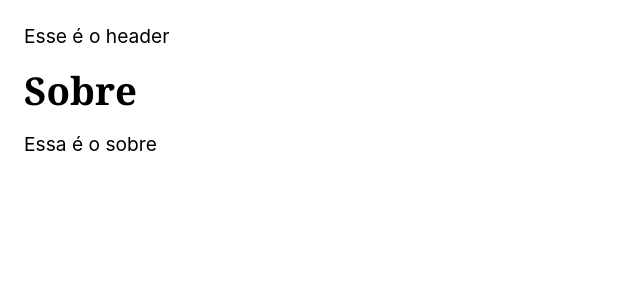
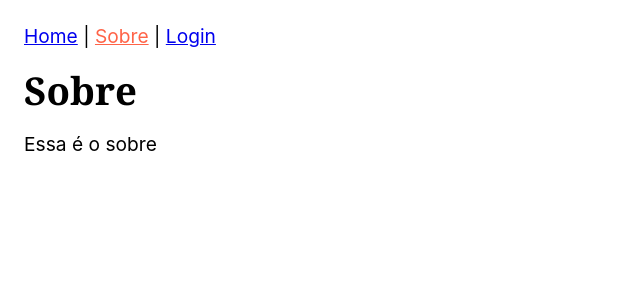
Before and after one commit to AysllaGomes/react-hooks, a React (Create React App) app: page /sobre in a window 1280 px wide. Shown: the top 300 px of the page, without its empty margins (0-640 px from the left). Built offline with nearby package versions, Linux system fonts and the light colour scheme.

Commit message:
[UPT] Utilizando Links e NavLink, além do navigate para redirecionamento

```diff
--- a/src/App.js
+++ b/src/App.js
@@ -2,6 +2,7 @@ import React from 'react';
 import './App.css';
 import { BrowserRouter, Routes, Route } from 'react-router-dom';
 import Home from './Home';
+import Login from './Login';
 import Sobre from './Sobre';
 import Header from './Header';
 import NaoEncontrado from './NaoEncontrado';
@@ -12,7 +13,8 @@ const App = () => {
       <Header />
       <Routes>
         <Route path="/" element={<Home />} />
-        <Route path="/sobre" element={<Sobre />} />
+        <Route path="sobre" element={<Sobre />} />
+        <Route path="login" element={<Login />} />
         <Route path="*" element={<NaoEncontrado />} />
       </Routes>
     </BrowserRouter>
--- /dev/null
+++ b/src/Header.css
@@ -0,0 +1,3 @@
+.active {
+  color: tomato;
+}
--- a/src/Header.js
+++ b/src/Header.js
@@ -1,7 +1,17 @@
 import React from 'react';
+import './Header.css';
+import { NavLink } from 'react-router-dom';
 
 const Header = () => {
-  return <div>Esse é o header</div>;
+  return (
+    <nav>
+      <NavLink to="/" end>
+        Home
+      </NavLink>{' '}
+      | <NavLink to="sobre">Sobre</NavLink> |{' '}
+      <NavLink to="login">Login</NavLink>
+    </nav>
+  );
 };
 
 export default Header;
--- /dev/null
+++ b/src/Login.js
@@ -0,0 +1,19 @@
+import React from 'react';
+import { useNavigate } from 'react-router-dom';
+
+const Login = () => {
+  const navigate = useNavigate;
+
+  function handleClick() {
+    console.log('Fazer login');
+  }
+
+  return (
+    <div>
+      <h1>Login</h1>
+      <button onClick={handleClick}>Login</button>
+    </div>
+  );
+};
+
+export default Login;
```
